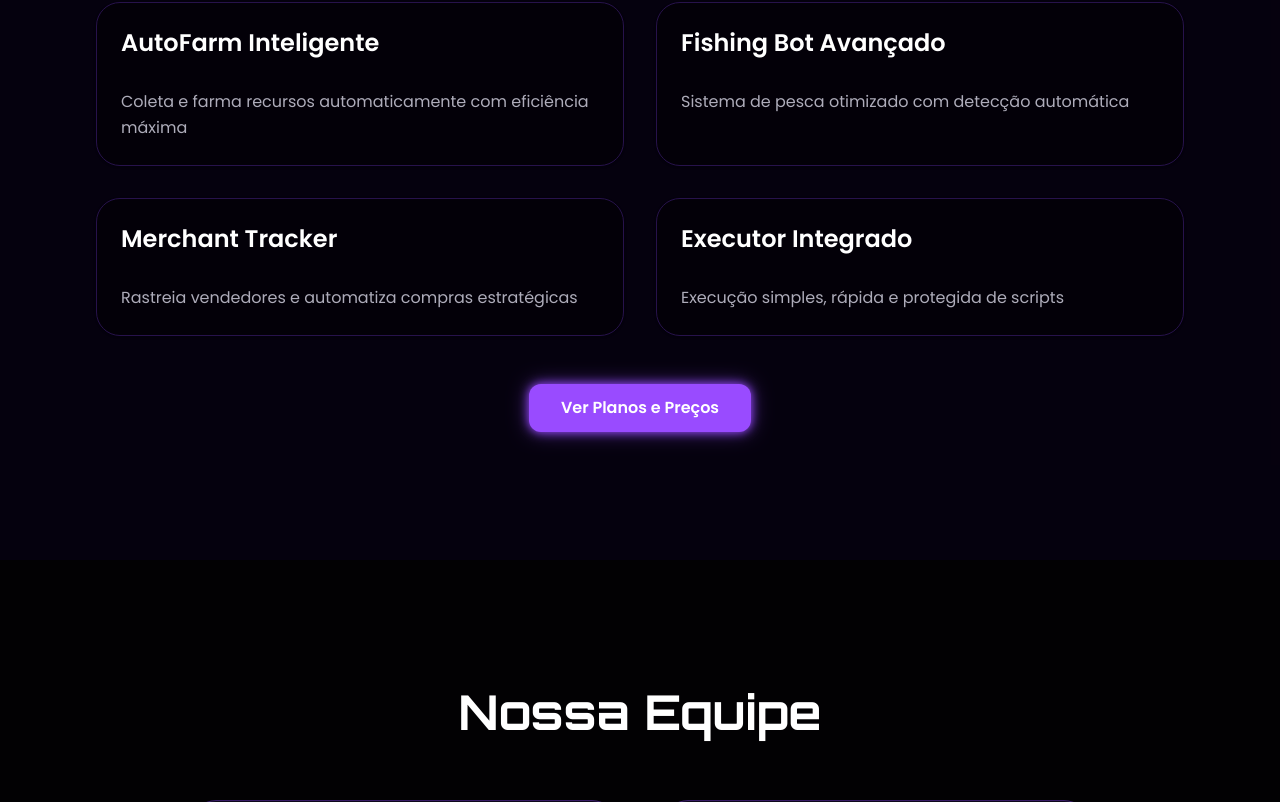
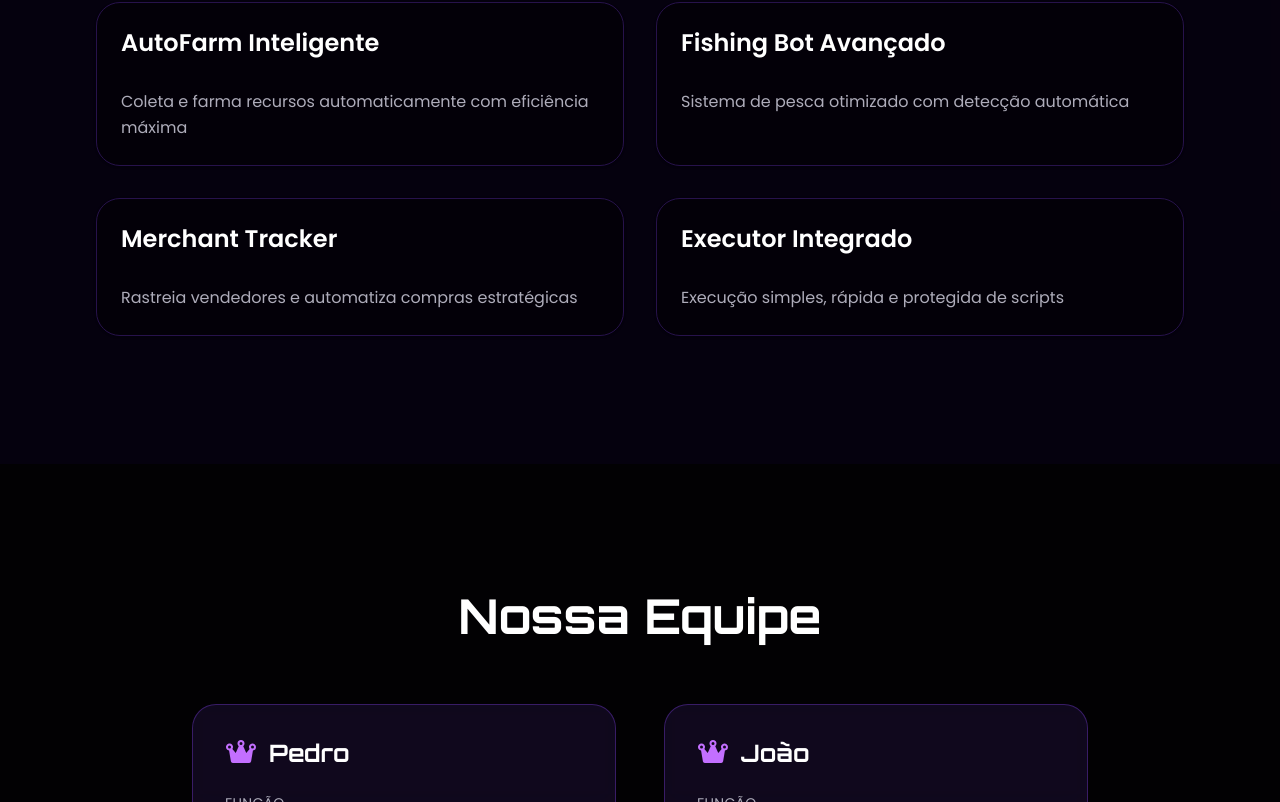
Before and after one commit to JoaoPDEVE/kaelix-hub, a React (Vite) app: page / in a window 1280 px wide. Shown: the part 2076-2878 px from the top of the page. Built offline with nearby package versions, Linux system fonts and the light colour scheme.

Commit message:
Generated by Spark: na parte de produto, não quero que mostre preço nem nada

```diff
--- a/src/components/ProductSection.tsx
+++ b/src/components/ProductSection.tsx
@@ -1,6 +1,5 @@
 import { useEffect, useRef, useState } from 'react'
 import { motion } from 'framer-motion'
-import { Button } from '@/components/ui/button'
 import { Card, CardContent, CardDescription, CardHeader, CardTitle } from '@/components/ui/card'
 
 const products = [
@@ -65,7 +64,7 @@
           Oferecemos automações seguras, leves e eficientes para elevar sua jogabilidade no Roblox a outro nível.
         </motion.p>
 
-        <div className="grid grid-cols-1 md:grid-cols-2 gap-6 lg:gap-8 mb-12">
+        <div className="grid grid-cols-1 md:grid-cols-2 gap-6 lg:gap-8">
           {products.map((product, index) => (
             <motion.div
               key={product.title}
@@ -86,20 +85,6 @@
             </motion.div>
           ))}
         </div>
-
-        <motion.div
-          initial={{ opacity: 0, y: 30 }}
-          animate={isVisible ? { opacity: 1, y: 0 } : {}}
-          transition={{ duration: 0.6, delay: 0.8 }}
-          className="text-center"
-        >
-          <Button
-            size="lg"
-            className="bg-primary hover:bg-accent text-white font-semibold text-base px-8 py-6 neon-border"
-          >
-            Ver Planos e Preços
-          </Button>
-        </motion.div>
       </div>
     </section>
   )
```
